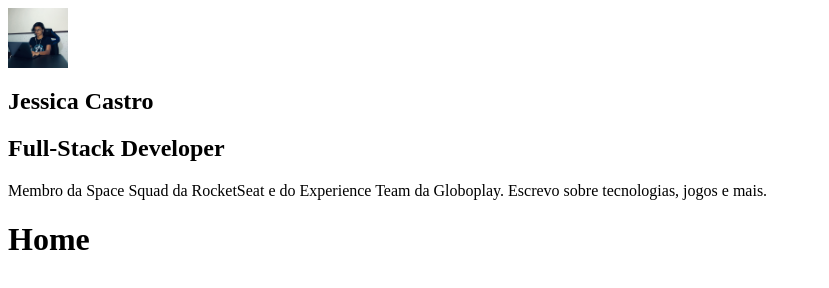
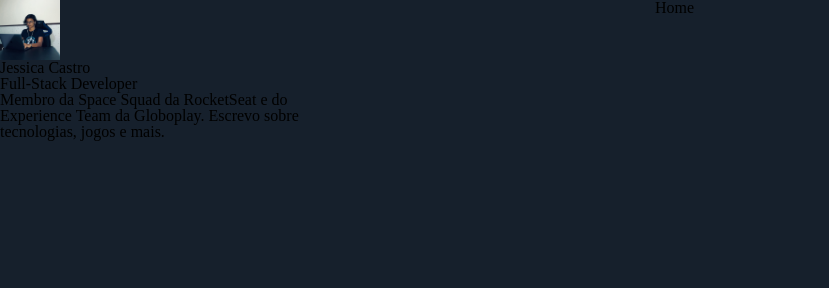
Before and after one commit to jessicacastro/gatsby-blog, a Gatsby site: page / in a window 1280 px wide. Shown: the whole page, without its empty margins (0-829 px from the left). Built offline with nearby package versions, Linux system fonts and the light colour scheme; Gatsby itself is replaced by a stand-in of ours.

Commit message:
[Styles] Creates global style and refactoring Layout styles

```diff
--- a/src/components/Layout/index.js
+++ b/src/components/Layout/index.js
@@ -2,16 +2,20 @@ import * as React from "react"
 import PropTypes from "prop-types"
 import Profile from "../Profile"
 
+import GlobalStyles from '../../styles/global'
+import * as Styled from "./styled"
+
 const Layout = ({ children }) => {
   return (
-    <>
+    <Styled.LayoutWrapper>
+      <GlobalStyles />
       <aside>
         <Profile />
       </aside>
-      <main>
+      <Styled.LayoutMain>
         {children}
-      </main>
-    </>
+      </Styled.LayoutMain>
+    </Styled.LayoutWrapper>
   )
 }
 
--- /dev/null
+++ b/src/components/Layout/styled.js
@@ -0,0 +1,17 @@
+import styled from 'styled-components'
+
+const LayoutWrapper = styled.section`
+display: flex;
+background: #16202C;
+`;
+
+const LayoutMain = styled.main`
+min-height: 100vh;
+padding: 0 3.75rem 0 20rem;
+width: 100%;
+`;
+
+export {
+  LayoutWrapper,
+  LayoutMain
+}
--- /dev/null
+++ b/src/styles/global.js
@@ -0,0 +1,49 @@
+import { createGlobalStyle } from 'styled-components'
+
+const GlobalStyles = createGlobalStyle`
+  html, body, div, span, applet, object, iframe,
+  h1, h2, h3, h4, h5, h6, p, blockquote, pre,
+  a, abbr, acronym, address, big, cite, code,
+  del, dfn, em, img, ins, kbd, q, s, samp,
+  small, strike, strong, sub, sup, tt, var,
+  b, u, i, center,
+  dl, dt, dd, ol, ul, li,
+  fieldset, form, label, legend,
+  table, caption, tbody, tfoot, thead, tr, th, td,
+  article, aside, canvas, details, embed,
+  figure, figcaption, footer, header, hgroup,
+  menu, nav, output, ruby, section, summary,
+  time, mark, audio, video {
+    margin: 0;
+    padding: 0;
+    border: 0;
+    font-size: 100%;
+    font: inherit;
+    vertical-align: baseline;
+  }
+  /* HTML5 display-role reset for older browsers */
+  article, aside, details, figcaption, figure,
+  footer, header, hgroup, menu, nav, section {
+    display: block;
+  }
+  body {
+    line-height: 1;
+  }
+  ol, ul {
+    list-style: none;
+  }
+  blockquote, q {
+    quotes: none;
+  }
+  blockquote:before, blockquote:after,
+  q:before, q:after {
+    content: '';
+    content: none;
+  }
+  table {
+    border-collapse: collapse;
+    border-spacing: 0;
+  }
+`;
+
+export default GlobalStyles;
```
